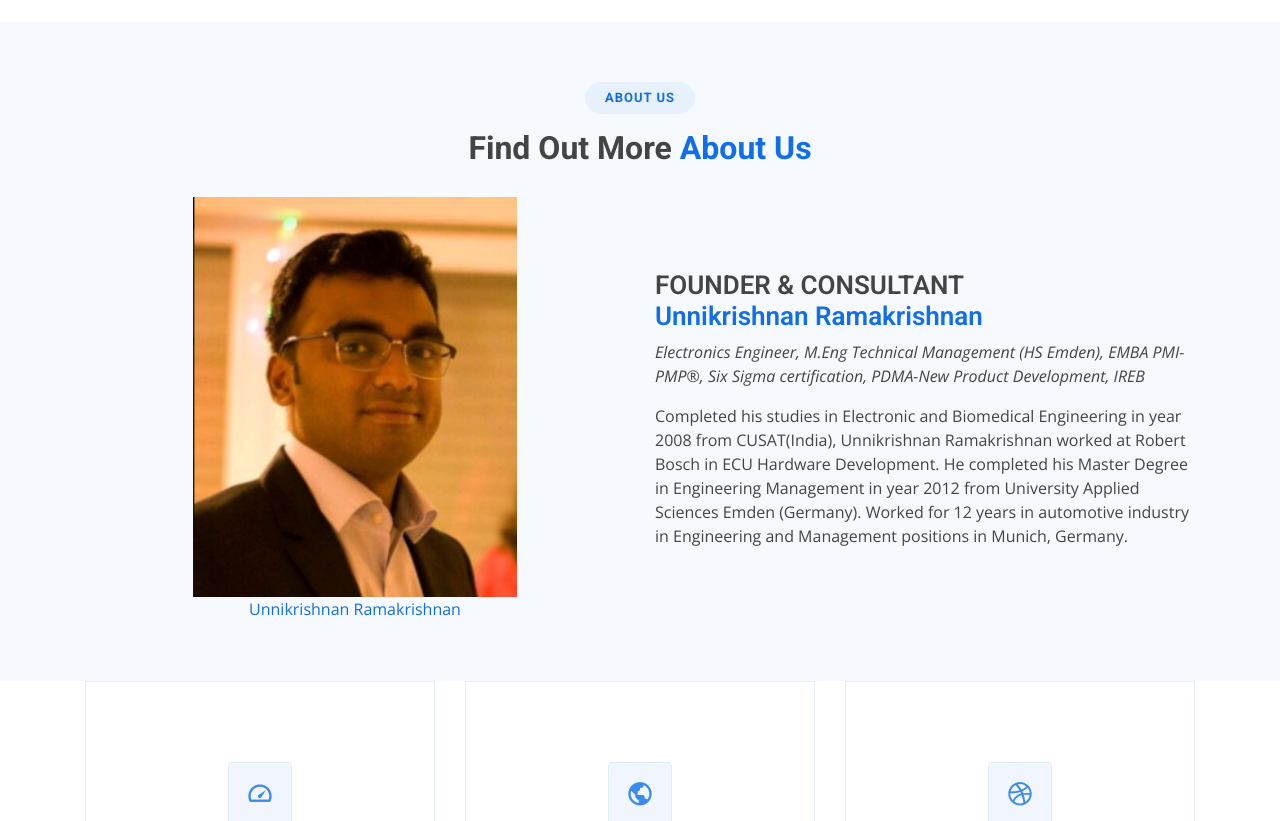
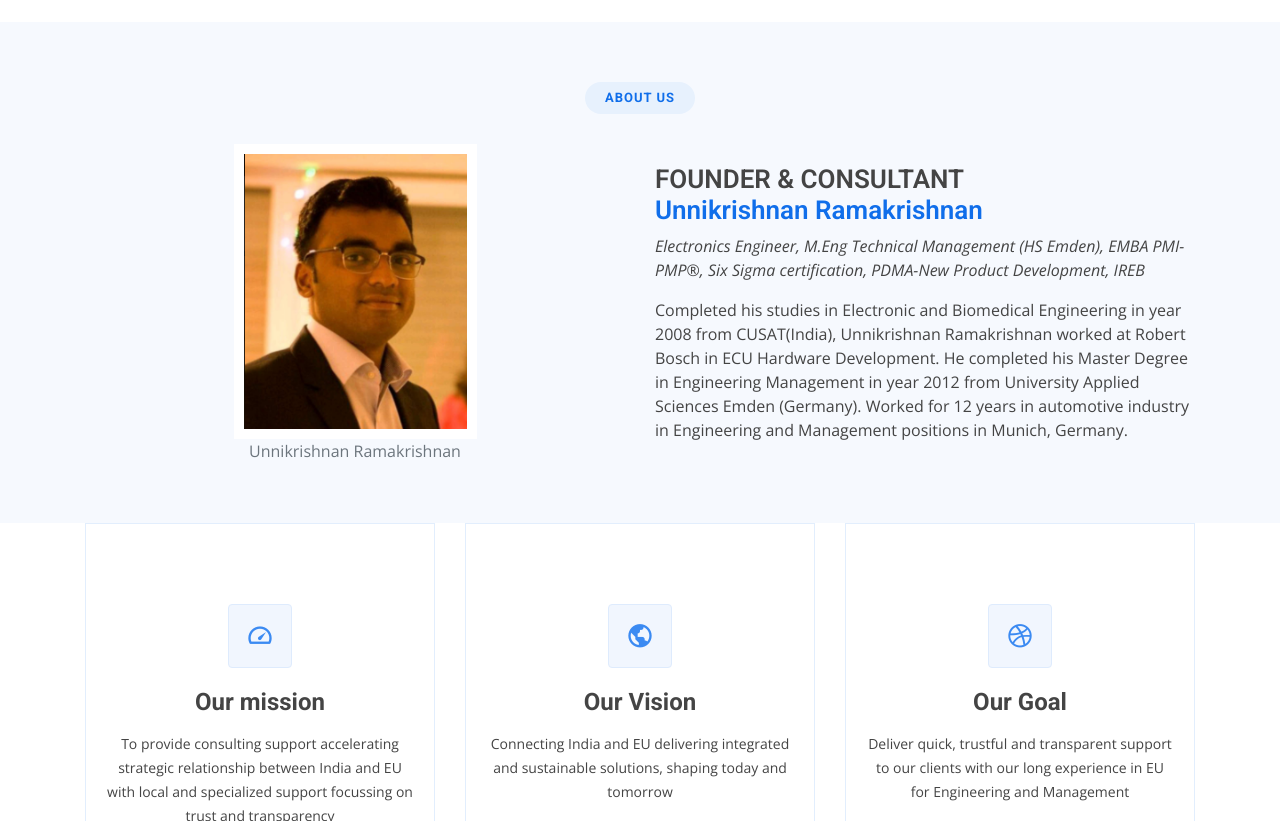
Before and after one commit to Akashno/CrosswiseConsultancyStatic, a plain HTML site: page index.html in a window 1280 px wide. Shown: the part 650-1471 px from the top of the page. Drawn offline with nearby package versions, Linux system fonts and the light colour scheme.

Commit message:
image fix

```diff
--- a/assets/css/style.css
+++ b/assets/css/style.css
@@ -773,7 +773,8 @@ section {
 # About
 --------------------------------------------------------------*/
 .img-me {
-  width: 60%;
+  width: 45%;
+  border: 10px solid white;
   object-fit: contain;
 }
 .about .content h3 {
--- a/index.html
+++ b/index.html
@@ -90,15 +90,14 @@
 
         <div class="section-title">
           <h2>About us</h2>
-          <h3>Find Out More <span>About Us</span></h3>
 
         </div>
 
         <div class="row">
-          <div class="col-lg-6 d-flex justify-content-center align-items-center flex-column " data-aos="zoom-out" data-aos-delay="100">
+          <div class="col-lg-6 d-flex justify-content-center align-items-center flex-column  " data-aos="zoom-out" data-aos-delay="100">
 
             <img src="assets/img/profile.png" class=" img-me" alt="">
-           <span class="blue-me">Unnikrishnan Ramakrishnan </span>
+           <span class="text-secondary">Unnikrishnan Ramakrishnan </span>
           </div>
           <div class="col-lg-6 pt-4 pt-lg-0 content d-flex flex-column justify-content-center" data-aos="fade-up" data-aos-delay="100">
             <h3>FOUNDER & CONSULTANT<br> <span class="blue-me">Unnikrishnan Ramakrishnan </span></h3>
```
